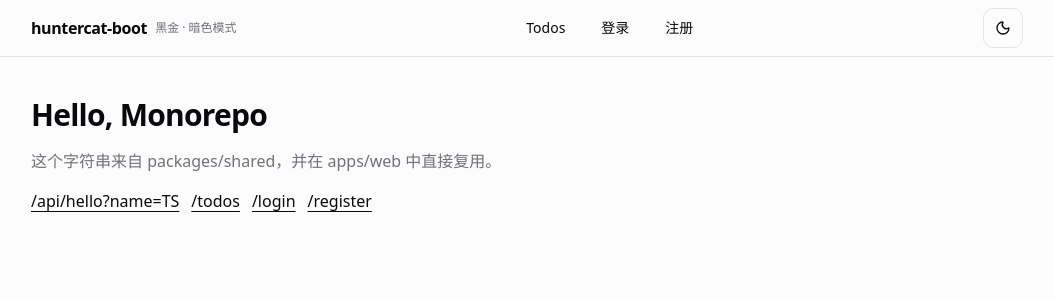
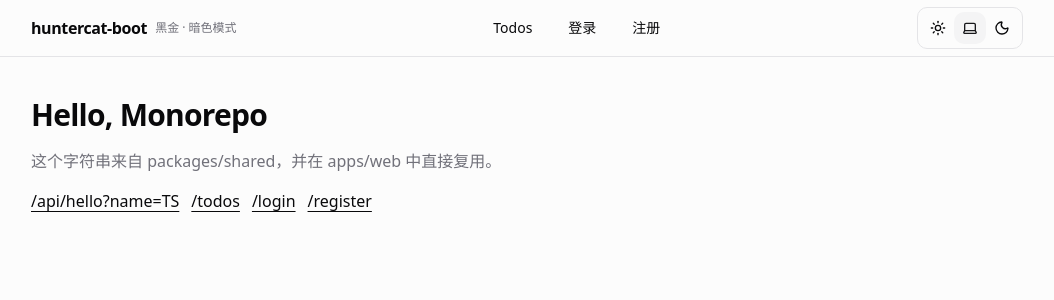
Before and after one commit to FutureWL/huntercat-boot, a Next.js app in the folder apps/web/: page / in a window 1280 px wide. Shown: the top 300 px of the page, without its empty margins (113-1167 px from the left). Built offline with nearby package versions, Linux system fonts and the light colour scheme.

Commit message:
feat(web): 主题切换支持 明亮/黑暗/跟随系统 | Theme toggle supports light/dark/system

```diff
--- a/apps/web/components/mode-toggle.tsx
+++ b/apps/web/components/mode-toggle.tsx
@@ -1,30 +1,65 @@
 "use client"
 // 标记为客户端组件：按钮点击需要在浏览器里切换主题
 
-import { Moon, Sun } from "lucide-react" // 图标：月亮/太阳
+import { Laptop, Moon, Sun } from "lucide-react" // 图标：笔记本/月亮/太阳
 import { useTheme } from "next-themes" // useTheme：读取当前主题并提供 setTheme 切换方法
 import { useEffect, useState } from "react" // useEffect/useState：用于处理“只在客户端挂载后再渲染”的场景
 
 import { Button } from "@/components/ui/button" // Button：统一按钮样式（shadcn 风格）
+import { cn } from "@/lib/utils" // cn：className 合并工具函数
 
 export function ModeToggle() {
   const { theme, setTheme } = useTheme() // 读取当前主题并拿到设置主题的方法
   const [mounted, setMounted] = useState(false) // mounted：标记组件是否已在客户端完成挂载
-  const isDark = theme === "dark" // 判断当前是否为暗色模式（未挂载时 theme 可能为 undefined）
+  const currentTheme = mounted ? theme : undefined
 
   useEffect(() => {
     setMounted(true) // 客户端挂载后置为 true，避免 SSR/CSR 主题不一致导致 hydration mismatch
   }, [])
 
   return (
-    <Button
-      type="button"
-      variant="outline"
-      size="icon"
-      aria-label="Toggle theme"
-      onClick={() => setTheme(isDark ? "light" : "dark")} // 点击时在 light/dark 之间切换
-    >
-      {mounted ? (isDark ? <Sun /> : <Moon />) : null} {/* 未挂载时不渲染图标，避免首屏 hydration 不一致 */}
-    </Button>
+    <div className="inline-flex items-center rounded-md border border-input bg-background p-1">
+      <Button
+        type="button"
+        variant="ghost"
+        size="icon"
+        className={cn(
+          "h-8 w-8",
+          currentTheme === "light" && "bg-accent text-accent-foreground",
+        )}
+        aria-label="切换到明亮模式"
+        onClick={() => setTheme("light")}
+      >
+        <Sun />
+      </Button>
+
+      <Button
+        type="button"
+        variant="ghost"
+        size="icon"
+        className={cn(
+          "h-8 w-8",
+          currentTheme === "system" && "bg-accent text-accent-foreground",
+        )}
+        aria-label="跟随系统主题"
+        onClick={() => setTheme("system")}
+      >
+        <Laptop />
+      </Button>
+
+      <Button
+        type="button"
+        variant="ghost"
+        size="icon"
+        className={cn(
+          "h-8 w-8",
+          currentTheme === "dark" && "bg-accent text-accent-foreground",
+        )}
+        aria-label="切换到黑暗模式"
+        onClick={() => setTheme("dark")}
+      >
+        <Moon />
+      </Button>
+    </div>
   )
 }
```
